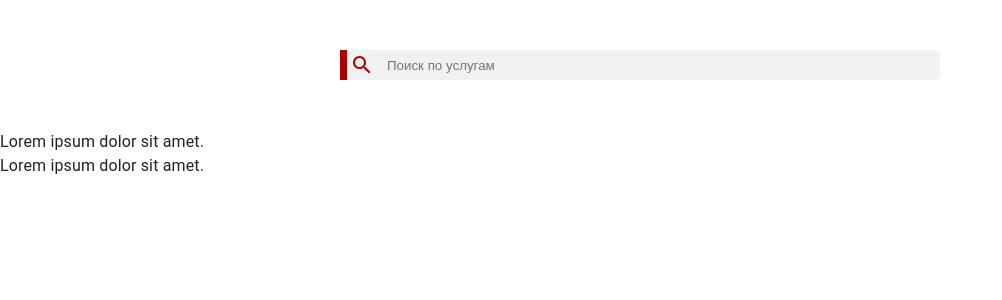
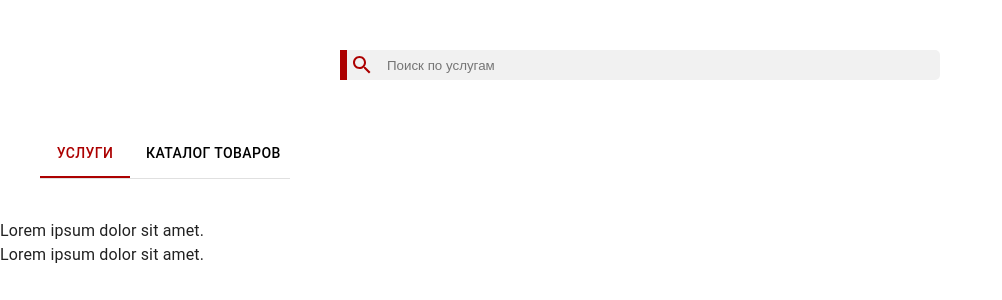
Before and after one commit to Sa1tama54/workshop-of-life, a Next.js app in the folder client/: page /services in a window 1280 px wide. Shown: the top 300 px of the page, without its empty margins (0-1002 px from the left). Built offline with nearby package versions, Linux system fonts and the light colour scheme.

Commit message:
Сверстал ui компонент переключения(Tabs)

```diff
--- a/client/src/components/ui/Search/index.tsx
+++ b/client/src/components/ui/Search/index.tsx
@@ -15,6 +15,7 @@
   height: 30px;
   padding: 0 40px;
   border: none;
+  outline: 0;
   border-radius: 0 5px 5px 0;
   border-left: 7px solid #ac0000;
 `;
--- /dev/null
+++ b/client/src/components/ui/Tabs/index.tsx
@@ -0,0 +1,85 @@
+import * as React from 'react';
+import Tabs from '@mui/material/Tabs';
+import Tab from '@mui/material/Tab';
+import Typography from '@mui/material/Typography';
+import Box from '@mui/material/Box';
+import styled from 'styled-components';
+
+interface TabPanelProps {
+  children?: React.ReactNode;
+  index: number;
+  value: number;
+}
+
+function TabPanel(props: TabPanelProps) {
+  const { children, value, index, ...other } = props;
+
+  return (
+    <div
+      role="tabpanel"
+      hidden={value !== index}
+      id={`simple-tabpanel-${index}`}
+      aria-labelledby={`simple-tab-${index}`}
+      {...other}
+    >
+      {value === index && (
+        <Box sx={{ p: 3 }}>
+          <Typography>{children}</Typography>
+        </Box>
+      )}
+    </div>
+  );
+}
+
+function a11yProps(index: number) {
+  return {
+    id: `simple-tab-${index}`,
+    'aria-controls': `simple-tabpanel-${index}`,
+  };
+}
+
+const MainBlock = styled.div`
+  margin-left: 40px;
+  width: 250px;
+  margin-bottom: 40px;
+`;
+
+export default function BasicTabs() {
+  const [value, setValue] = React.useState(0);
+
+  const handleChange = (event: React.SyntheticEvent, newValue: number) => {
+    setValue(newValue);
+  };
+
+  return (
+    <>
+      <MainBlock>
+        <Box sx={{ width: '100%' }}>
+          <Box sx={{ borderBottom: 1, borderColor: 'divider' }}>
+            <Tabs
+              value={value}
+              onChange={handleChange}
+              aria-label="basic tabs example"
+              TabIndicatorProps={{
+                style: {
+                  backgroundColor: '#AC0000',
+                },
+              }}
+            >
+              <Tab
+                label="Услуги"
+                {...a11yProps(0)}
+                style={{ color: value === 1 ? 'black' : '#AC0000' }}
+              />
+              <Tab
+                label="Каталог товаров"
+                {...a11yProps(1)}
+                style={{ color: value === 0 ? 'black' : '#AC0000' }}
+              />
+            </Tabs>
+          </Box>
+        </Box>
+      </MainBlock>
+    </>
+  );
+}
--- a/client/src/pages/services.tsx
+++ b/client/src/pages/services.tsx
@@ -1,10 +1,12 @@
 import React from 'react';
 import Search from '../components/ui/Search';
+import BasicTabs from '../components/ui/Tabs';
 
 const Services = () => {
   return (
     <>
       <Search />
+      <BasicTabs />
       <p>Lorem ipsum dolor sit amet.</p>
       <p>Lorem ipsum dolor sit amet.</p>
     </>
```
